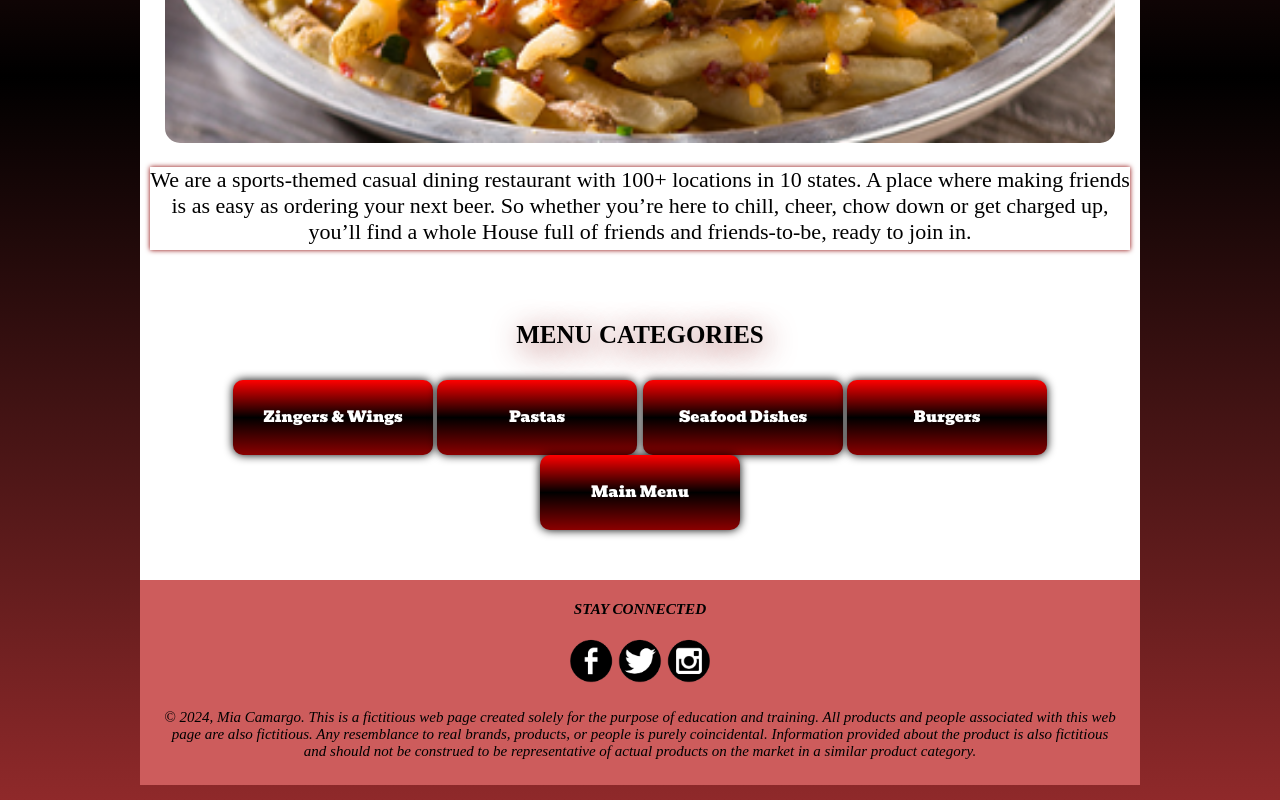
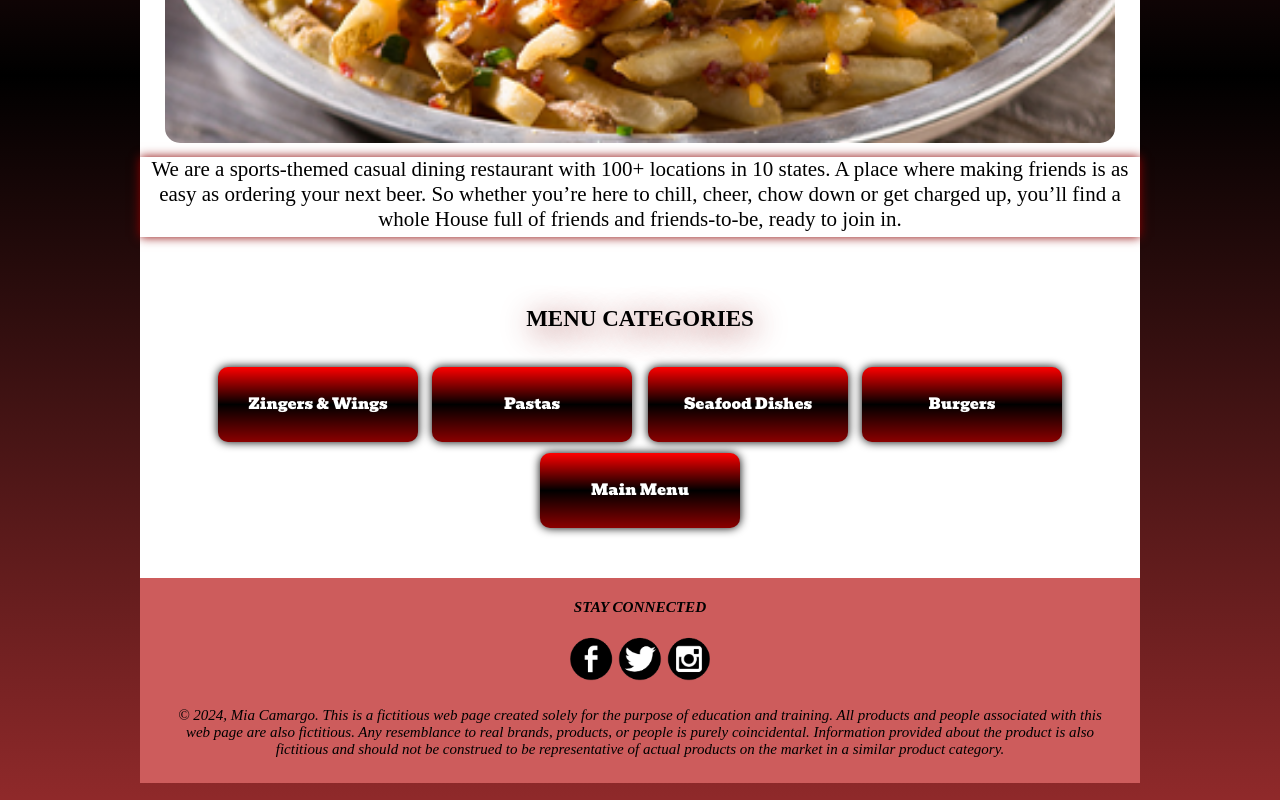
Before and after one commit to miacamargo001/portfolio, a plain HTML site: page gra1750p5MiaCamargo2024/index.html in a window 1280 px wide. Shown: the part 647-1447 px from the top of the page. Drawn offline with Linux system fonts and the light colour scheme.

Commit message:
Add files via upload

```diff
--- a/gra1750p5MiaCamargo2024/index.html
+++ b/gra1750p5MiaCamargo2024/index.html
@@ -31,7 +31,7 @@
 	}
 	button {
 		width:150px;
-		height:50px;
+		height:65px;
 		font-size: 13px;
 		box-shadow: 0 0 10px #000;
 		background-color: #CF5859;
@@ -76,18 +76,22 @@
 		padding-bottom: 50px;
 	}
 	.zingers {
+		margin: 5px;
 		text-align:left;
 		padding-left: 40px;
 	}
 	.pastas {
+		margin: 5px;
 		text-align: right;
 		padding-right: 40px;
 	}
 	.seafood {
+		margin: 5px;
 		text-align: left;
 		padding-left: 40px;
 	}
 	.burgers {
+		margin: 5px;
 		text-align: right;
 		padding-right: 40px;
 	}
@@ -99,8 +103,10 @@
 		font-size: 15px;
 		font-style:normal;
 		padding-bottom: 5px;
-		margin:10px;
-		box-shadow:0 0 5px darkred;
+		padding-left: 10px;
+		padding-right: 10px;
+		margin:0px;
+		box-shadow:0 0 10px darkred;
 
 	}
 	footer p {
@@ -113,7 +119,9 @@
 	.icons {
 		width: 150px;
 	}
-
+	.menu {
+		padding-top: 6px;
+	}
 
 	@media (min-width: 1000px) {
 	wrapper {
@@ -131,7 +139,9 @@
 			width: 95%;
 	}
 		p {
-			font-size: 22px;
+			font-size: 21px;
+			padding-left: 10px;
+			padding-right: 10px;
 	}
 		footer p {
 			font-size: 15px;
@@ -173,7 +183,7 @@
 		cursor: pointer;
 	}
 	h2 {
-		font-size: 25px;
+		font-size: 23px;
 		text-shadow: 4px 6px 30px #8F292A;
 		font-weight: bold;
 		padding-top: 50px;
```
